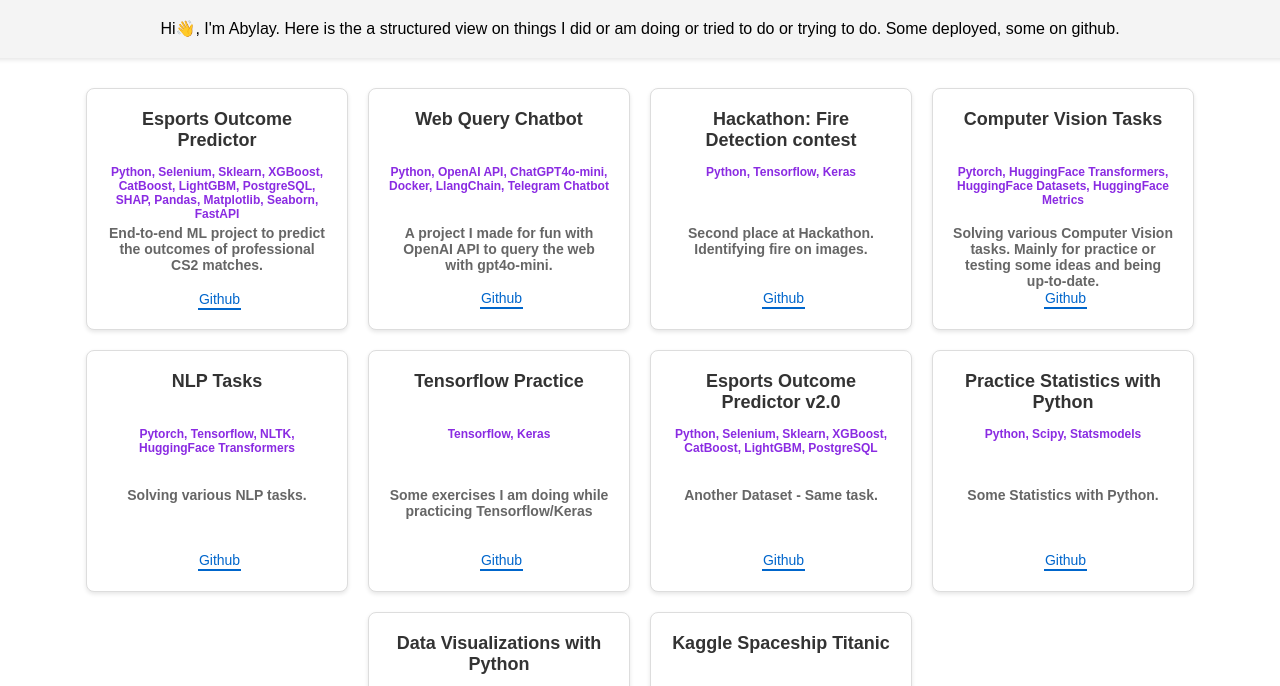
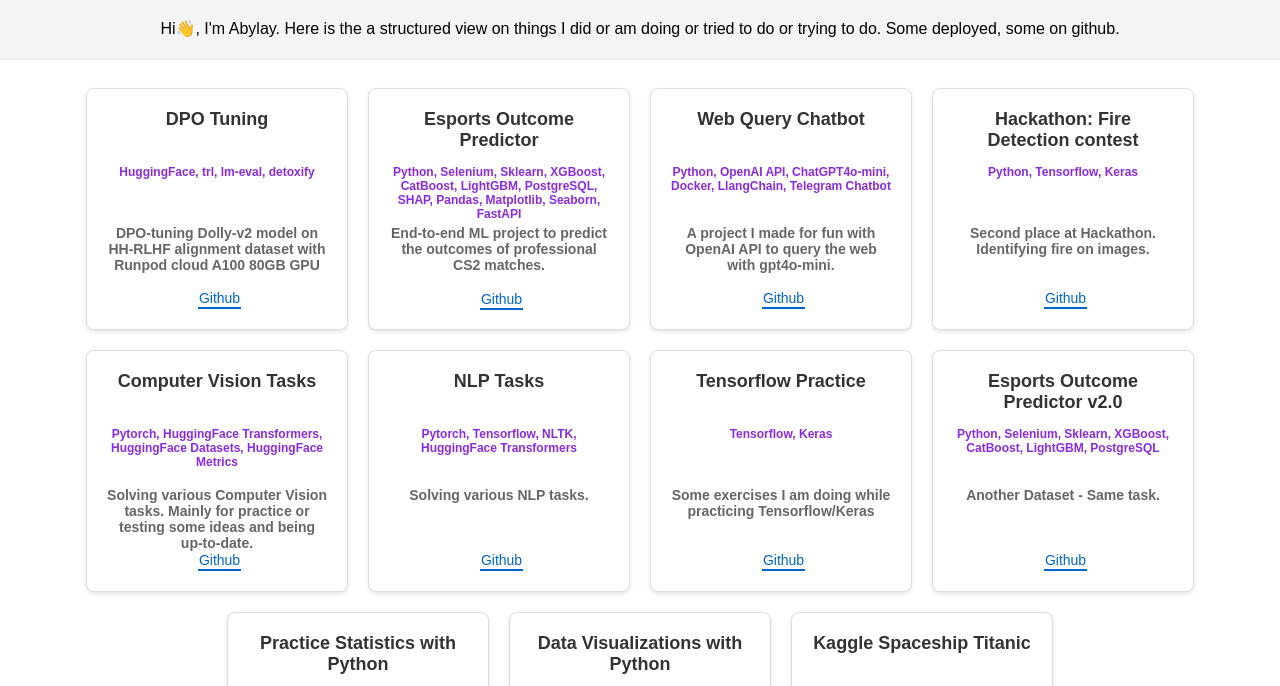
Before and after one commit to point516/my_portfolio, a plain HTML site: page index.html in a window 1280 px wide. Shown: the part 82-768 px from the top of the page. Drawn offline with Linux system fonts and the light colour scheme.

Commit message:
update with dpo tuning project

```diff
--- a/index.html
+++ b/index.html
@@ -121,6 +121,17 @@
     <div class="projects">
         <div class="project">
             <div class="info">
+                <h2>DPO Tuning</h2>
+                <!-- <h2>Project 1</h2> -->
+                <p class="stack">HuggingFace, trl, lm-eval, detoxify</p>
+                <p class="description">DPO-tuning Dolly-v2 model on HH-RLHF alignment dataset with Runpod cloud A100 80GB GPU</p>
+            </div>
+            <div class="links">
+                <a href="https://github.com/point516/DPO_tuning">Github</a>
+            </div>
+        </div>
+        <div class="project">
+            <div class="info">
                 <h2>Esports Outcome Predictor</h2>
                 <!-- <h2>Project 1</h2> -->
                 <p class="stack"> Python, Selenium, Sklearn, XGBoost, CatBoost, LightGBM, PostgreSQL, SHAP, Pandas, Matplotlib, Seaborn, FastAPI</p>
```
